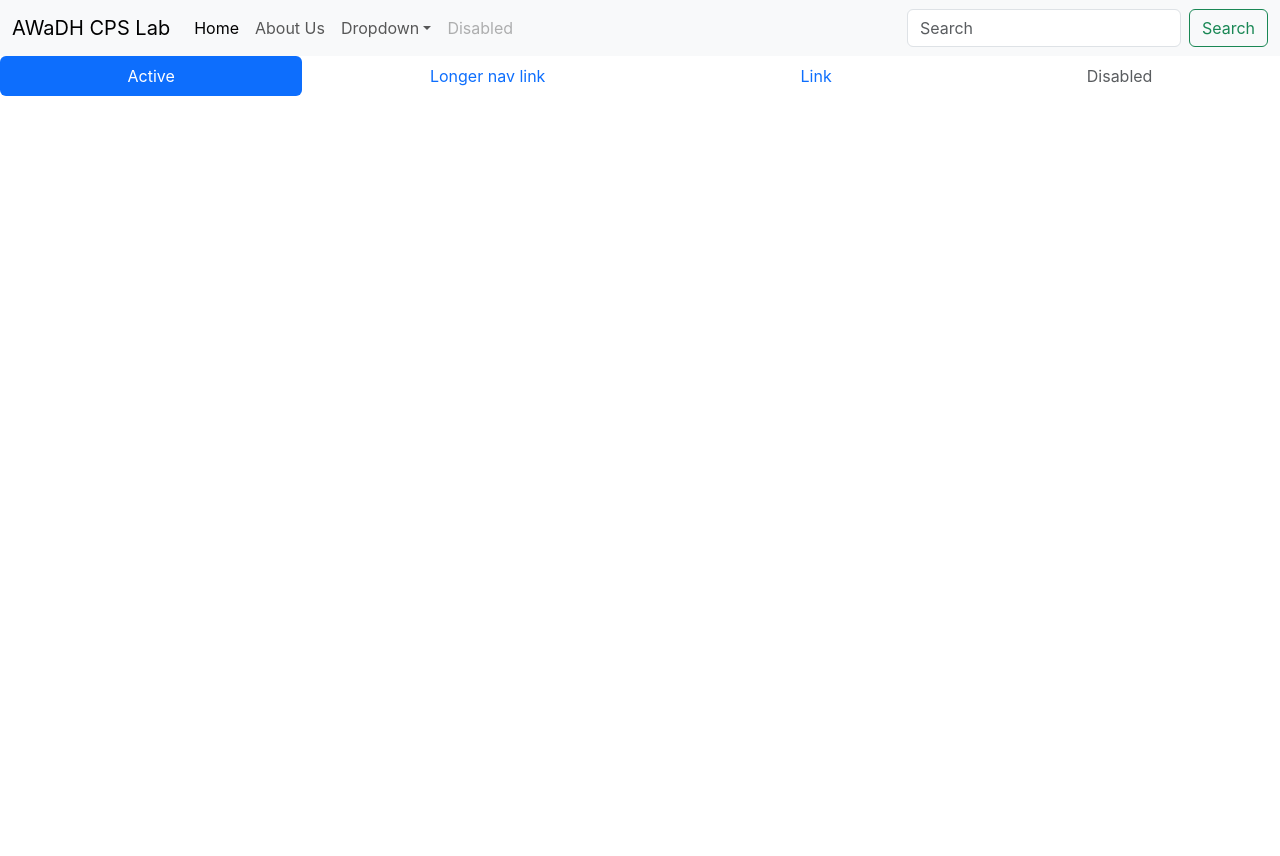
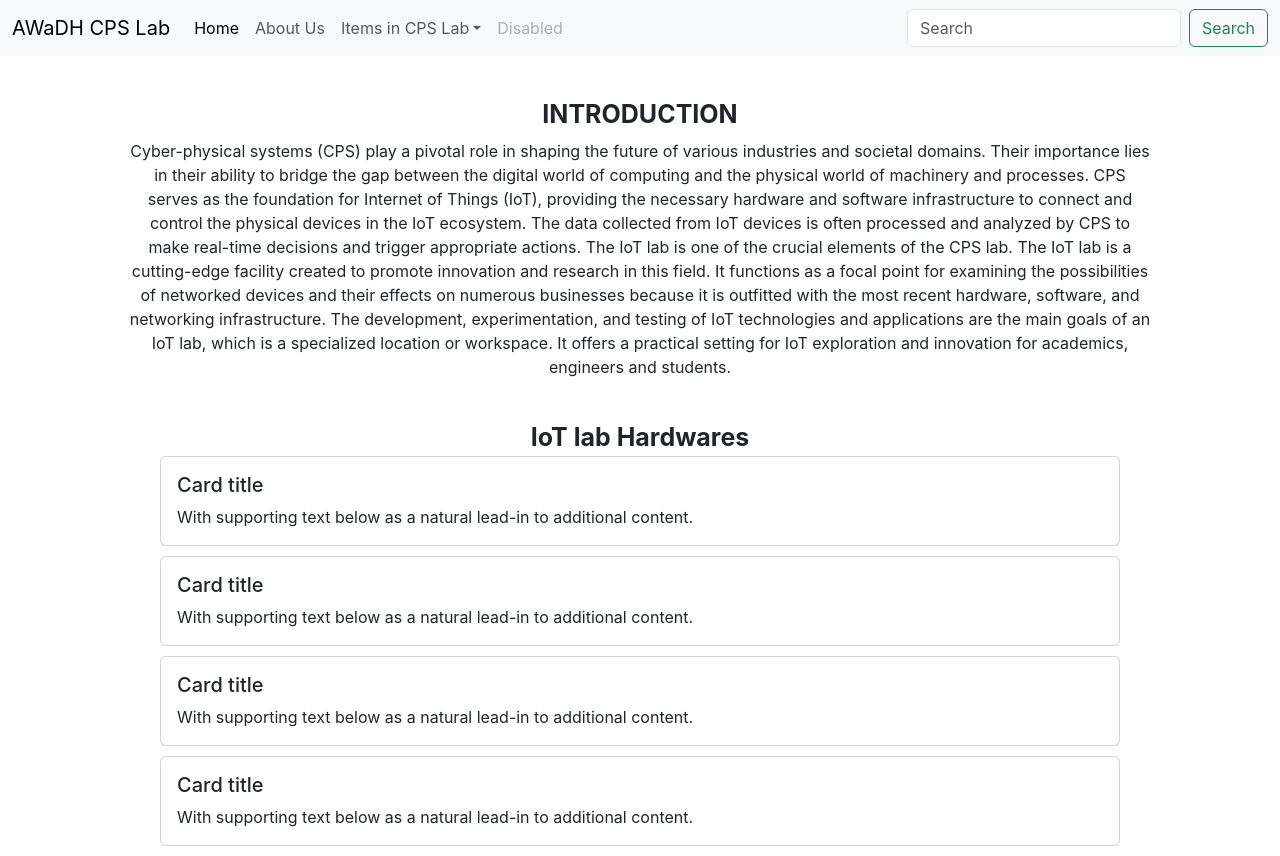
Before and after one commit to roohharsh/AWaDH-CPS-Lab, a React (Create React App) app: page / in a window 1280 px wide. Before the commit the page ends 800 px from the top, so only its background shows below. Built offline with nearby package versions, Linux system fonts and the light colour scheme.

Commit message:
add hardwares card and items of CPS Lab

```diff
--- a/src/components/about.js
+++ b/src/components/about.js
@@ -1,5 +1,4 @@
 import React from 'react';
-import Navbar from './navbar';
 
 const About = () => {
     return (
--- a/src/components/devices.js
+++ b/src/components/devices.js
@@ -1,13 +1,49 @@
 import React from 'react';
+import '../css/devices.css';
 
 const Devices = () => {
     return (
-        <nav class="nav nav-pills flex-column flex-sm-row">
-            <a class="flex-sm-fill text-sm-center nav-link active" aria-current="page" href="/">Active</a>
-            <a class="flex-sm-fill text-sm-center nav-link" href="/">Longer nav link</a>
-            <a class="flex-sm-fill text-sm-center nav-link" href="/">Link</a>
-            <a class="flex-sm-fill text-sm-center nav-link disabled" href="/" tabindex="-1" aria-disabled="true">Disabled</a>
-        </nav>
+        // <nav class="nav nav-pills flex-column flex-sm-row">
+        //     <a class="flex-sm-fill text-sm-center nav-link active" aria-current="page" href="/">BLE Gateway</a>
+        //     <a class="flex-sm-fill text-sm-center nav-link" href="/">BLE Development Kit</a>
+        //     <a class="flex-sm-fill text-sm-center nav-link" href="/">BLE Node</a>
+        //     <a class="flex-sm-fill text-sm-center nav-link" href="/">Grove Shield</a>
+        //     <a class="flex-sm-fill text-sm-center nav-link" href="/">4G/5G Kit</a>
+        //     <a class="flex-sm-fill text-sm-center nav-link" href="/">Sensors</a>
+        //     <a class="flex-sm-fill text-sm-center nav-link" href="/">UART to USB Converter</a>
+        //     <a class="flex-sm-fill text-sm-center nav-link" href="/">Breadboards</a>
+        //     <a class="flex-sm-fill text-sm-center nav-link" href="/">Jumper Wires</a>
+        //     <a class="flex-sm-fill text-sm-center nav-link" href="/">LED's, Resistors etc.</a>
+        // </nav>
+        <div>
+            <div className="devices-heading">
+                IoT lab Hardwares
+            </div>
+            <div class="card w-75">
+                <div class="card-body">
+                    <h5 class="card-title">Card title</h5>
+                    <p class="card-text">With supporting text below as a natural lead-in to additional content.</p>
+                </div>
+            </div>
+            <div class="card w-75">
+                <div class="card-body">
+                    <h5 class="card-title">Card title</h5>
+                    <p class="card-text">With supporting text below as a natural lead-in to additional content.</p>
+                </div>
+            </div>
+            <div class="card w-75">
+                <div class="card-body">
+                    <h5 class="card-title">Card title</h5>
+                    <p class="card-text">With supporting text below as a natural lead-in to additional content.</p>
+                </div>
+            </div>
+            <div class="card w-75">
+                <div class="card-body">
+                    <h5 class="card-title">Card title</h5>
+                    <p class="card-text">With supporting text below as a natural lead-in to additional content.</p>
+                </div>
+            </div>
+        </div>
     );
 };
 
--- a/src/components/home.js
+++ b/src/components/home.js
@@ -1,15 +1,31 @@
 import React from 'react';
 import Devices from './devices';
+import '../css/home.css';
 
 const Home = () => {
     return (
         <div>
             <div className="home-page">
-
+                <div className="home-heading">
+                    INTRODUCTION
+                </div>
+                <div className="home-content">
+                    Cyber-physical systems (CPS) play a pivotal role in shaping the future of various industries and
+                    societal domains. Their importance lies in their ability to bridge the gap between the digital world
+                    of computing and the physical world of machinery and processes. CPS serves as the foundation
+                    for Internet of Things (IoT), providing the necessary hardware and software infrastructure to
+                    connect and control the physical devices in the IoT ecosystem. The data collected from IoT devices
+                    is often processed and analyzed by CPS to make real-time decisions and trigger appropriate
+                    actions. The IoT lab is one of the crucial elements of the CPS lab.
+                    The IoT lab is a cutting-edge facility created to promote innovation and research in this field. It
+                    functions as a focal point for examining the possibilities of networked devices and their effects on
+                    numerous businesses because it is outfitted with the most recent hardware, software, and
+                    networking infrastructure. The development, experimentation, and testing of IoT technologies and
+                    applications are the main goals of an IoT lab, which is a specialized location or workspace. It offers
+                    a practical setting for IoT exploration and innovation for academics, engineers and students.
+                </div>
             </div>
-            {
-                <Devices />
-            }
+            <Devices/>
         </div>
     );
 };
--- a/src/components/navbar.js
+++ b/src/components/navbar.js
@@ -18,13 +18,22 @@ const Navbar = () => {
                         </li>
                         <li className="nav-item dropdown">
                             <a className="nav-link dropdown-toggle" href="/" role="button" data-bs-toggle="dropdown" aria-expanded="false">
-                                Dropdown
+                                Items in CPS Lab
                             </a>
                             <ul className="dropdown-menu">
+                                <li><a className="dropdown-item" href="/">BLE Gateway</a></li>
+                                <li><a className="dropdown-item" href="/">Low Power Camera Module</a></li>
+                                <li><a className="dropdown-item" href="/">BLE Development Kit</a></li>
+                                <li><a className="dropdown-item" href="/">BLE Node</a></li>
+                                <li><a className="dropdown-item" href="/">4G/5G Kit</a></li>
+                                <li><a className="dropdown-item" href="/">Wifi Development Board</a></li>
+                                <li><a className="dropdown-item" href="/">Action</a></li>
+                                <li><a className="dropdown-item" href="/">Another action</a></li>
+                                <li><a className="dropdown-item" href="/">Action</a></li>
+                                <li><a className="dropdown-item" href="/">Another action</a></li>
                                 <li><a className="dropdown-item" href="/">Action</a></li>
                                 <li><a className="dropdown-item" href="/">Another action</a></li>
                                 <li><hr className="dropdown-divider" /></li>
-                                <li><a classNameName="dropdown-item" href="/">Something else here</a></li>
                             </ul>
                         </li>
                         <li className="nav-item">
--- /dev/null
+++ b/src/css/devices.css
@@ -0,0 +1,12 @@
+.devices-heading{
+    margin-top: 40px;
+    text-align: center;
+    font-weight: bold;
+    font-size: 25px;
+}
+
+.card{
+    margin: auto;
+    margin-bottom: 10px;
+    width: 90%;
+}
--- /dev/null
+++ b/src/css/home.css
@@ -0,0 +1,15 @@
+.home-page{
+    margin-top: 40px;
+}
+
+.home-heading{
+    text-align: center;
+    font-weight: bold;
+    font-size: 25px;
+}
+
+.home-content{
+    width: 80%;
+    margin: 5px auto;
+    text-align: center;
+}
```
